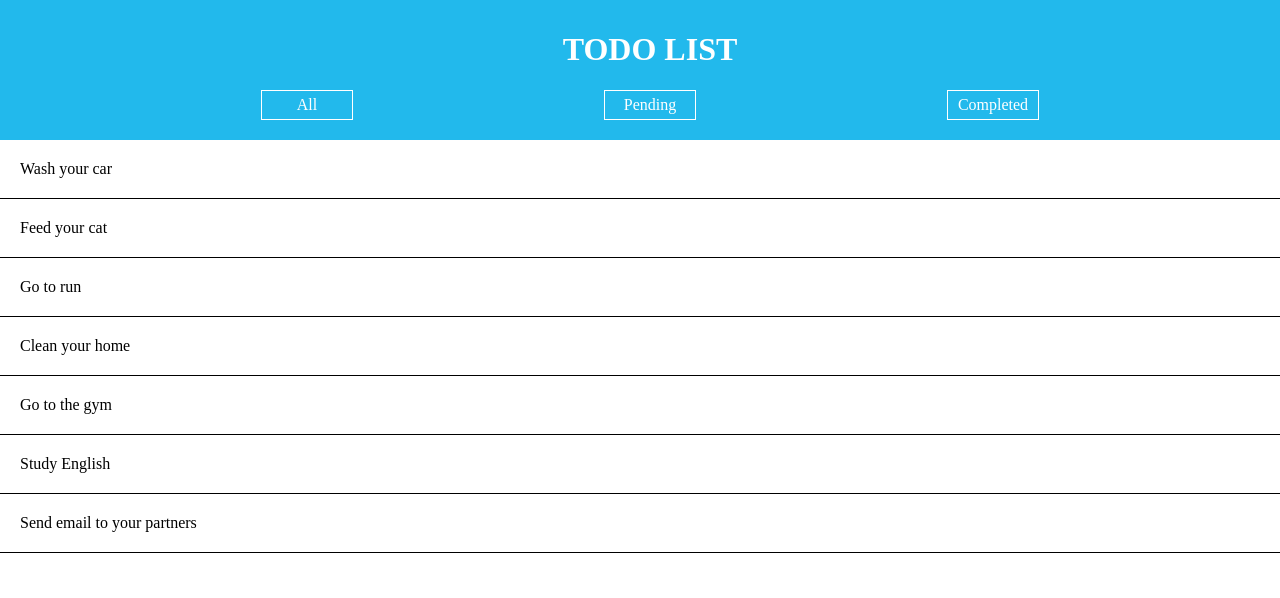
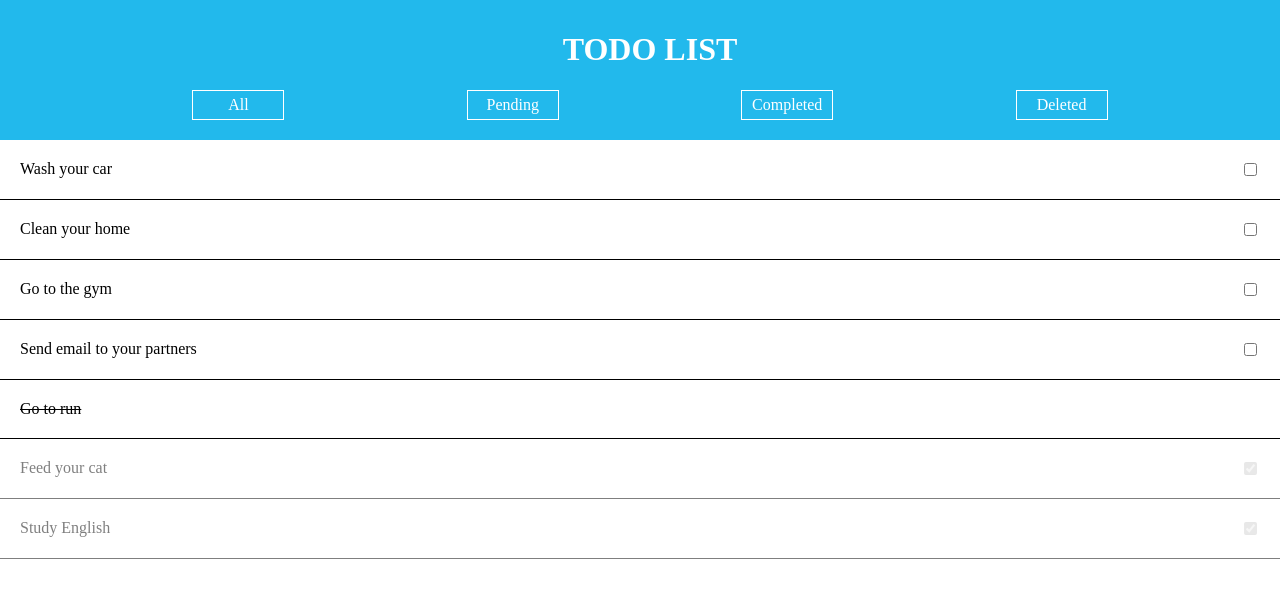
Before and after one commit to jrodva/todo-list, an Angular app: page / in a window 1280 px wide. Shown: the top 598 px of the page. Built offline with nearby package versions, Linux system fonts and the light colour scheme; data requests are answered from the project's data file.

Commit message:
feat: add deleted tasks and custom style for every task

```diff
--- a/src/app/app-routing.module.ts
+++ b/src/app/app-routing.module.ts
@@ -28,6 +28,14 @@ const routes: Routes = [
       tasks: tasksResolver
     }
   },
+  {
+    title: 'Deleted tasks',
+    path: 'deleted',
+    component: TasksListComponent,
+    resolve: {
+      tasks: tasksResolver
+    }
+  },
 ];
 
 @NgModule({
--- a/src/app/components/task/task.component.html
+++ b/src/app/components/task/task.component.html
@@ -1,3 +1,6 @@
-<div class="task-container">
-  {{name}}
+<div class="task-container"
+  [ngClass]="{'completed-task': status === 'completed', 'deleted-task': status === 'deleted'}">
+  <span>{{name}}</span>
+  <input *ngIf="status === 'pending'" type="checkbox">
+  <input *ngIf="status === 'completed'" type="checkbox" checked disabled>
 </div>
--- a/src/app/components/task/task.component.scss
+++ b/src/app/components/task/task.component.scss
@@ -1,4 +1,14 @@
 .task-container {
   border-bottom: 1px solid;
   padding: 20px;
+  display: flex;
+  justify-content: space-between;
+
+  &.completed-task {
+    opacity: 0.5;
+  }
+
+  &.deleted-task {
+    text-decoration:line-through;
+  }
 }
--- a/src/app/components/task/task.component.ts
+++ b/src/app/components/task/task.component.ts
@@ -7,4 +7,5 @@ import {Component, Input} from '@angular/core';
 })
 export class TaskComponent {
   @Input() name: string = '';
+  @Input() status: string = '';
 }
--- a/src/app/components/tasks-list/tasks-list.component.html
+++ b/src/app/components/tasks-list/tasks-list.component.html
@@ -1 +1 @@
-<app-task *ngFor="let task of tasks" [name]="task.name"></app-task>
+<app-task *ngFor="let task of tasks" [name]="task.name" [status]="task.status"></app-task>
--- a/src/app/constants/filters.constants.ts
+++ b/src/app/constants/filters.constants.ts
@@ -12,5 +12,9 @@ export const FILTERS: Filter[] = [
   {
     name: 'Completed',
     path: '/completed'
+  },
+  {
+    name: 'Deleted',
+    path: '/deleted'
   }
 ];
--- a/src/app/services/tasks.service.ts
+++ b/src/app/services/tasks.service.ts
@@ -18,8 +18,12 @@ export class TasksService {
       .pipe(
         map(tasks => {
           const filteredTasks = tasks.filter(task => task.status === type);
+          const orderByStatus = ["pending", "deleted", "completed"];
+          const sortedTaskByStatus = tasks.sort(
+            (a, b) => orderByStatus.indexOf(a.status) - orderByStatus.indexOf(b.status)
+          );
 
-          return filteredTasks.length ? filteredTasks : tasks;
+          return filteredTasks.length ? filteredTasks : sortedTaskByStatus;
         })
       );
   }
```
